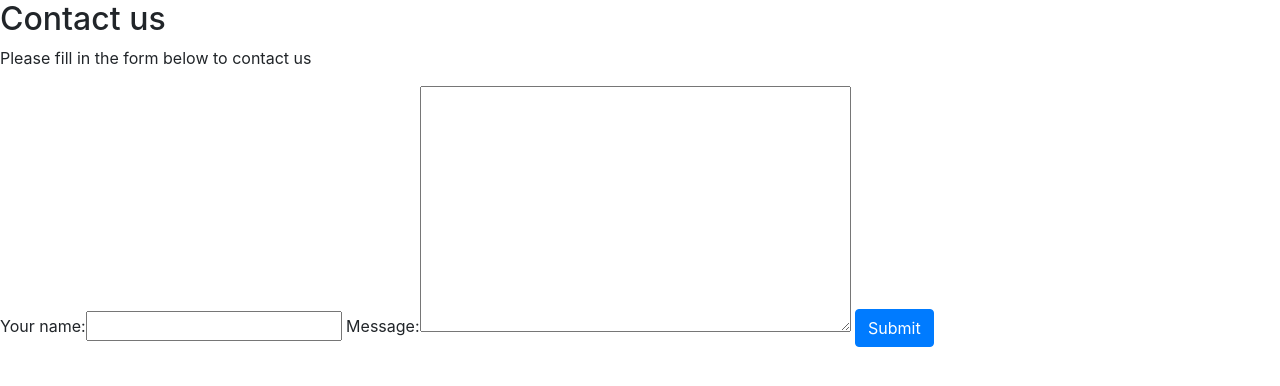
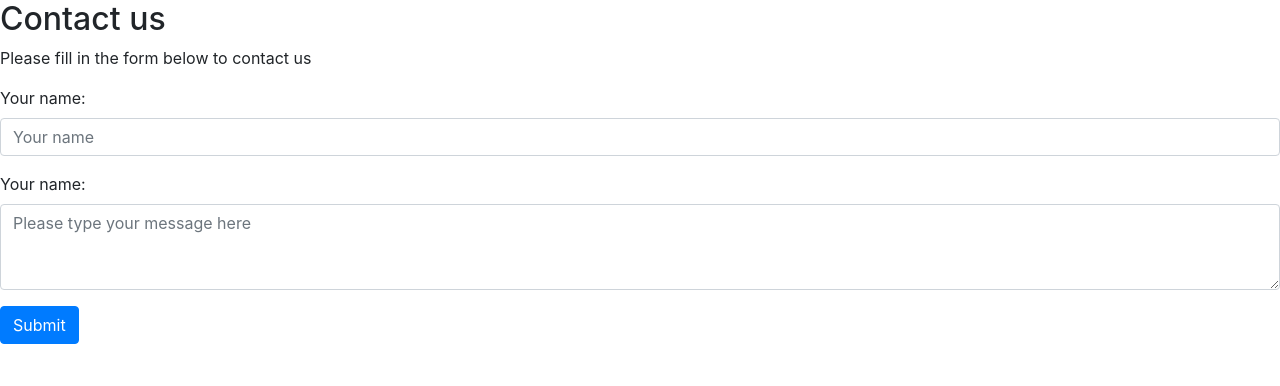
Before and after one commit to rich17lucas/booktime, a Django app: page /contact-us/ in a window 1280 px wide. Shown: the part 56-442 px from the top of the page. Run offline with Django 3.2, Linux system fonts and the light colour scheme; some libraries are stand-ins or nearby versions.

Commit message:
Updated formatting of form, and added validation using Bootstrap form control

```diff
--- a/main/templates/contact_form.html
+++ b/main/templates/contact_form.html
@@ -3,9 +3,41 @@
 {% block content %}
     <h2>Contact us</h2>
     <p>Please fill in the form below to contact us</p>
-    <form method="post">
+    <form method="POST">
         {% csrf_token %}
-        {{ form }}
+        <div class="form-group">
+             {{ form.name.label_tag }}
+             <input
+                type="text"
+                class="form-control {% if form.name.errors %}is-invalid{% endif %}"
+                id="id_name"
+                name="name"
+                placeholder="Your name"
+                value="{{ form.name.value|default:''}}"
+             >
+            {% if form.name.errors %}
+                <div class="invalid-feedback">
+                    {{ form.name.errors }}
+                </div>
+            {% endif %}
+        </div>
+
+        <div class="form-group">
+            {{ form.name.label_tag }}
+            <textarea
+                class="form-control {% if form.message.errors %}is-invalid{% endif %}"
+                id="id_message"
+                name="message"
+                placeholder="Please type your message here"
+                value="{{ form.name.value|default:'' }}"
+                rows="3"></textarea>
+            {% if form.message.errors %}
+                <div class="invalid-feedback">
+                    {{ form.message.errors }}
+                </div>
+            {% endif %}
+        </div>
+
         <button type="submit" class="btn btn-primary">Submit</button>
     </form>
 {% endblock content %}
```
